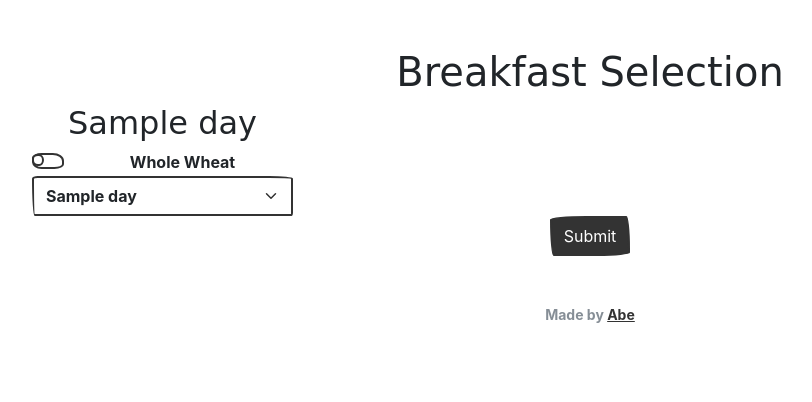
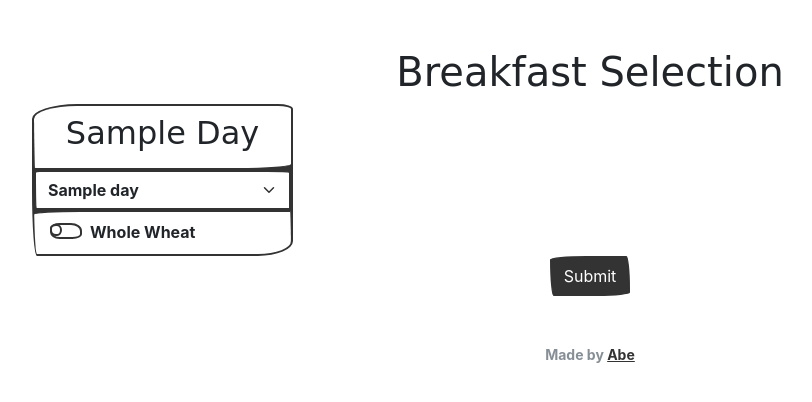
Before and after one commit to abe-101/bagel-shop, a Flask app: template templates/index.html in a window 1280 px wide. Shown: the part 78-480 px from the top of the page, without its empty margins (50-862 px from the left). Run offline with Flask 2, Linux system fonts and the light colour scheme; the template is opened without the code that fills it: most values are stand-ins (such as "Sample title", 1, 10 or a date in 2020); some libraries are stand-ins or nearby versions; some web fonts are replaced.

Commit message:
add whole wheat button

```diff
--- a/app.py
+++ b/app.py
@@ -82,9 +82,12 @@ def selection():
     # User submitted breakfast selection
     for day in ['sunday', 'monday', 'tuesday', 'wednessday', 'thursday']:
         choice = request.form.get(day)
+        ww = request.form.get(day+"-ww")
         if choice == None:
             continue
         elif choice in menu:
+            if ww == 'on':
+                choice = "ww-"+choice
             db.execute(f"UPDATE users SET {day}=(?) WHERE id = (?)", choice, session["user_id"])
         else:
             return apology("Not a valid selection", 403)
--- a/static/styles.css
+++ b/static/styles.css
@@ -21,3 +21,6 @@ nav .navbar-brand .green
 {
     color: #7CBF4B;
 }
+.capitalize {
+    text-transform: capitalize;
+}
--- a/templates/index.html
+++ b/templates/index.html
@@ -6,23 +6,30 @@ Breakfast Selection
 
 {% block main %}
 <h1>Breakfast Selection</h1>
-    <form data-bitwarden-watching="1" action = "/selection" method = "POST">
+    <form data-bitwarden-watching="1" action="/selection" method="POST">
         <div class="container">
             <div class="row row-cols-1 row-cols-sm-2 row-cols-md-4">
                 {% for day in selection %}
                 <div class="col">
-                    <h2>{{ day }}</h2>
-                    <div class="form-check form-switch">
-                        <input class="form-check-input" type="checkbox" id="flexSwitchCheckDefault" data-com.bitwarden.browser.user-edited="yes">
-                        <label class="form-check-label" for="flexSwitchCheckDefault">Whole Wheat</label>
-                    </div>
-
+                    <ul class="list-group">
+                        <li class="list-group-item align-items-center">
+                            <h2 class="capitalize">{{ day }}</h2>
+                        </li>
+                        <li class="dropdown">
                             <select class="form-select" name="{{ day }}">
                                 <option value="{{ selection[day] }}" selected >{{ selection[day] }}</option>
                                 {% for item in menu %}
                                     <option value="{{ item }}">{{ item }}</option>
                                 {% endfor %}
                             </select>
+                        </li>
+                        <li class="list-group-item d-flex justify-content-between align-items-center"i>
+                            <div class="form-check form-switch">
+                                <input class="form-check-input" type="checkbox" id="flexSwitchCheckDefault" name="{{ day }}-ww" data-com.bitwarden.browser.user-edited="yes">
+                                <label class="form-check-label" for="flexSwitchCheckDefault">Whole Wheat</label>
+                            </div>
+                        </li>
+                    </ul>
                 </div>
                 {% endfor %}
             </div>
```
Lines whose indentation alone changed are shown as unchanged.
